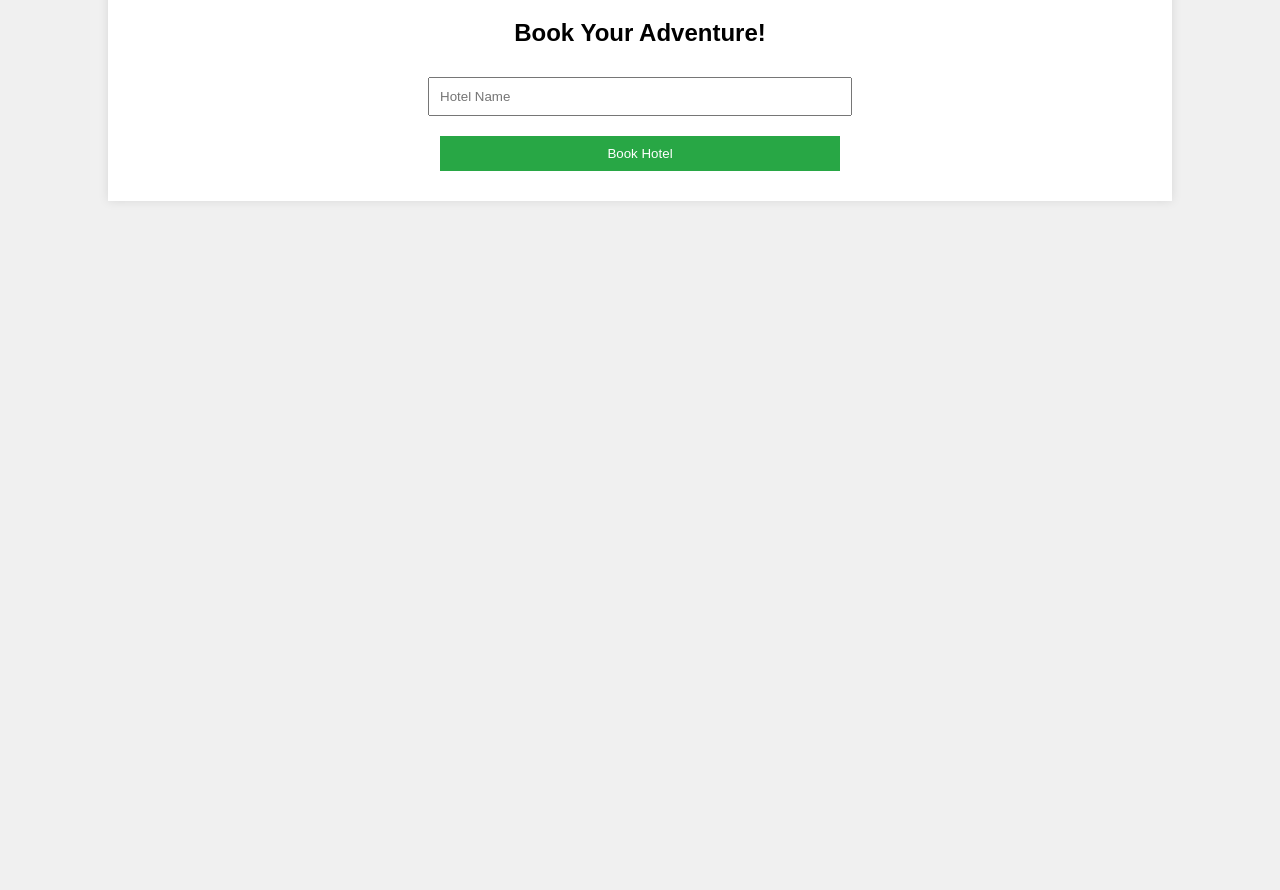
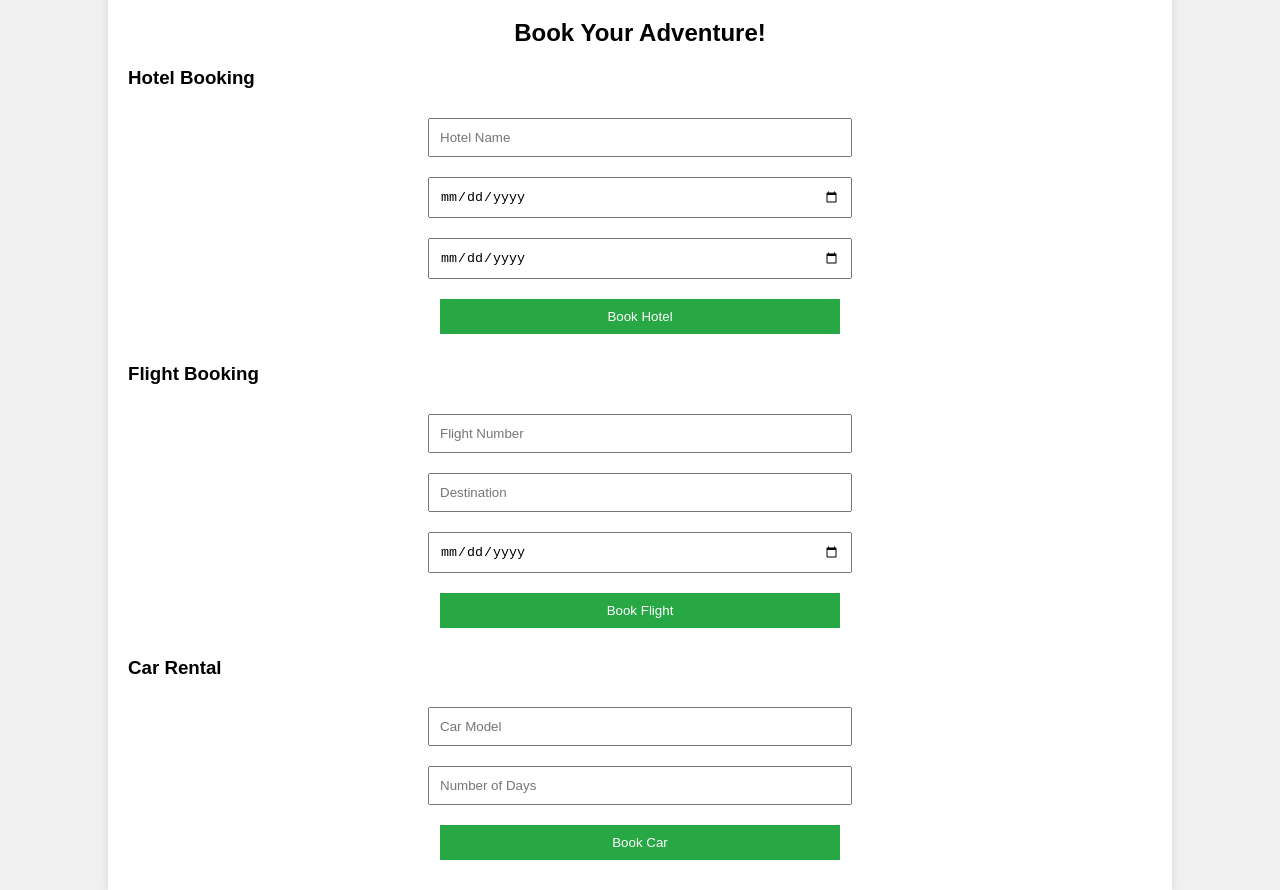
Before and after one commit to tyagiji112/travel-tourism, a website: page index.html in a window 1280 px wide. Shown: the part 81-971 px from the top of the page. Before the commit the page ends 800 px from the top, so only its background shows below. Drawn offline with Linux system fonts and the light colour scheme.

Commit message:
Update index.html

```diff
--- a/index.html
+++ b/index.html
@@ -1,21 +1,57 @@
 <!DOCTYPE html>
 <html lang="en">
+
 <head>
     <meta charset="UTF-8">
     <meta name="viewport" content="width=device-width, initial-scale=1.0">
-    <title>Travel and Tourism</title>
+    <title>Travel and Tourism Booking</title>
     <link rel="stylesheet" href="styles.css">
 </head>
+
 <body>
     <div class="container">
         <h1>Welcome to Travel and Tourism</h1>
         <h2>Book Your Adventure!</h2>
-        <form id="booking-form">
-            <input type="text" id="hotel-name" placeholder="Hotel Name" required>
-            <button type="submit">Book Hotel</button>
-        </form>
-        <div id="response"></div>
+
+        <!-- Section for Hotel Booking -->
+        <section class="booking-section">
+            <h3>Hotel Booking</h3>
+            <form id="hotel-booking-form">
+                <input type="text" id="hotel-name" placeholder="Hotel Name" required>
+                <input type="date" id="hotel-checkin" placeholder="Check-in Date" required>
+                <input type="date" id="hotel-checkout" placeholder="Check-out Date" required>
+                <button type="submit">Book Hotel</button>
+            </form>
+            <div id="hotel-response"></div>
+        </section>
+
+        <!-- Section for Flight Booking -->
+        <section class="booking-section">
+            <h3>Flight Booking</h3>
+            <form id="flight-booking-form">
+                <input type="text" id="flight-number" placeholder="Flight Number" required>
+                <input type="text" id="flight-destination" placeholder="Destination" required>
+                <input type="date" id="flight-date" placeholder="Travel Date" required>
+                <button type="submit">Book Flight</button>
+            </form>
+            <div id="flight-response"></div>
+        </section>
+
+        <!-- Section for Car Rental Booking -->
+        <section class="booking-section">
+            <h3>Car Rental</h3>
+            <form id="car-booking-form">
+                <input type="text" id="car-model" placeholder="Car Model" required>
+                <input type="number" id="car-rental-days" placeholder="Number of Days" required>
+                <button type="submit">Book Car</button>
+            </form>
+            <div id="car-response"></div>
+        </section>
+
     </div>
+
+    <!-- Link to the external JavaScript file -->
     <script src="scripts.js"></script>
 </body>
+
 </html>
```
